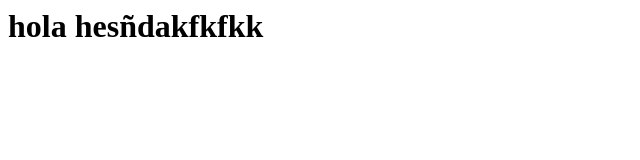
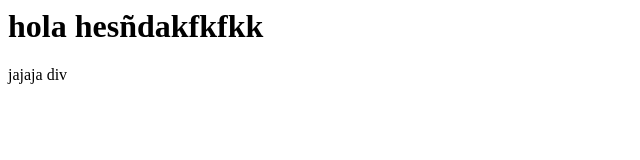
Before and after one commit to adrian45200/demo, a plain HTML site: page index.html in a window 1280 px wide. Shown: the full height of the page, 0-640 px from the left. Drawn offline with Linux system fonts and the light colour scheme.

Commit message:
tercer cambio

```diff
--- a/index.html
+++ b/index.html
@@ -1 +1,2 @@
 <h1>hola hesñdakfkfkk</h1>
+<div>jajaja div</div>
```
